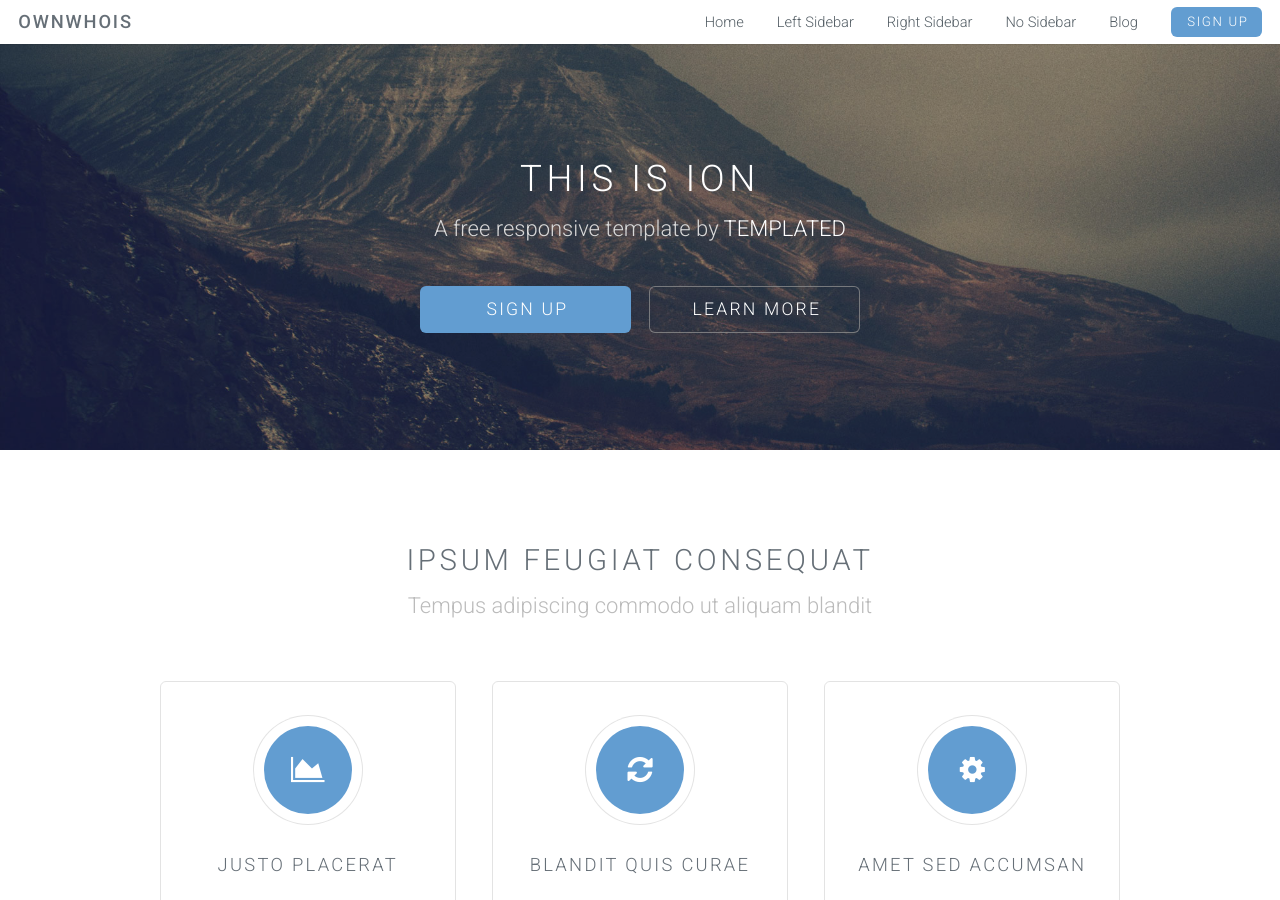
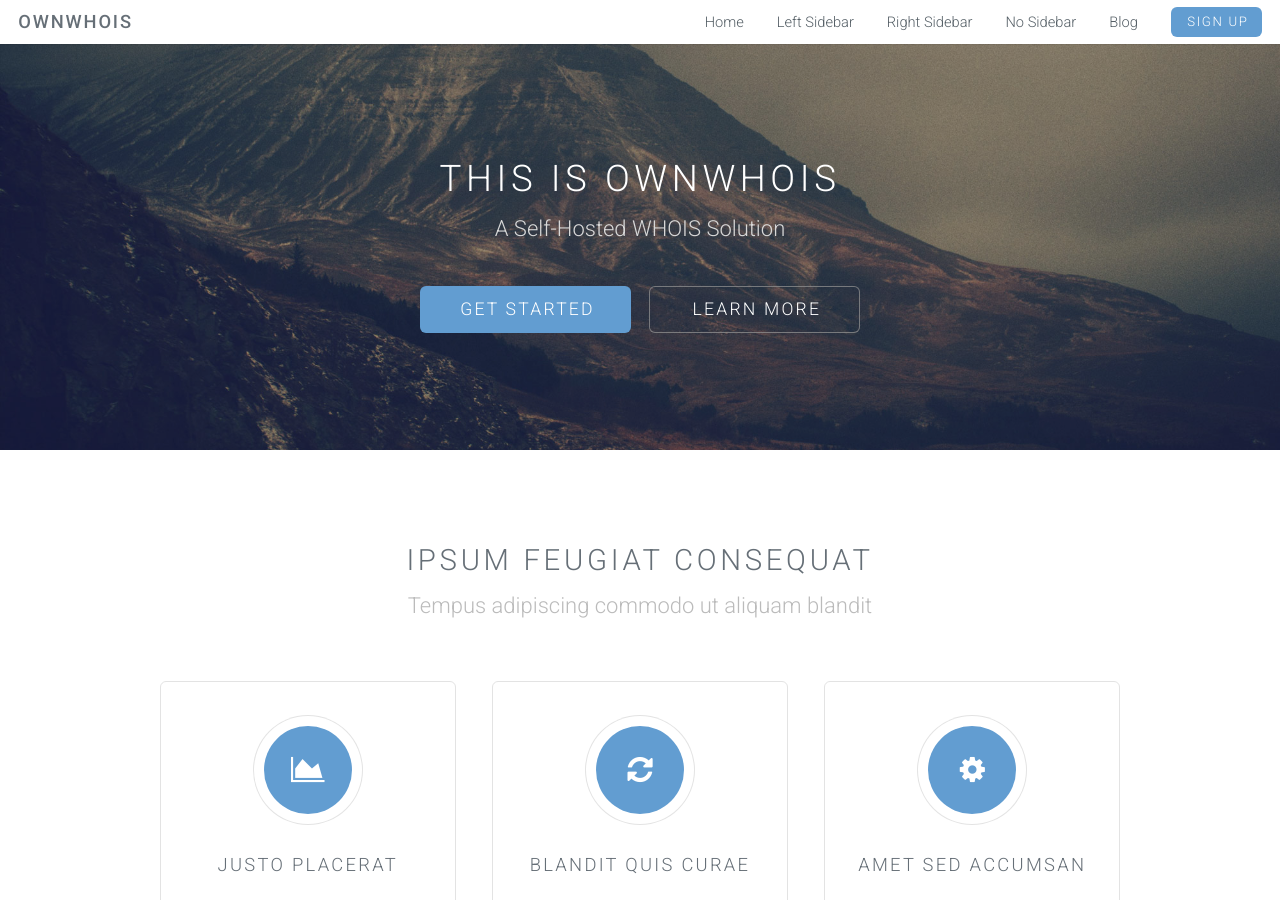
Before and after one commit to midasvo/ownWhois, a Jekyll site: the page built from index.html, in a window 1280 px wide and 900 px high. Built offline with Jekyll 4.4.1, drawn with Linux system fonts in a browser that asks for light colours.

Commit message:
Change landing page

```diff
--- a/_layouts/landing-page.html
+++ b/_layouts/landing-page.html
@@ -10,10 +10,10 @@
         <!-- Banner -->
         <section id="banner">
             <div class="inner">
-                <h2>This is Ion</h2>
-                <p>A free responsive template by <a href="http://templated.co">TEMPLATED</a></p>
+                <h2>This is ownWHOIS</h2>
+                <p>A Self-Hosted WHOIS Solution</p>
                 <ul class="actions">
-                    <li><a href="#content" class="button big special">Sign Up</a></li>
+                    <li><a href="#content" class="button big special">Get Started</a></li>
                     <li><a href="#elements" class="button big alt">Learn More</a></li>
                 </ul>
             </div>
```
